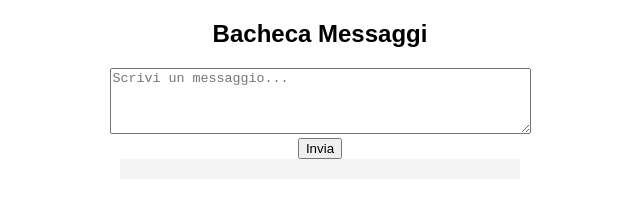
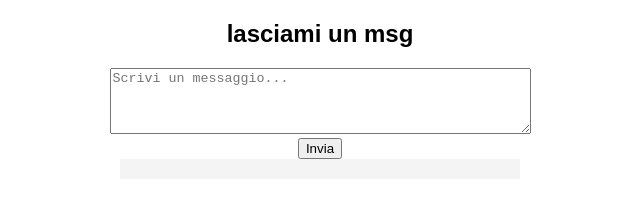
Before and after one commit to Mary96-blip/bacheca, a website: page public/index.html in a window 1280 px wide. Shown: the whole page, without its empty margins (320-960 px from the left). Drawn offline with Linux system fonts and the light colour scheme; no server answers.

Commit message:
Update index03.html

```diff
--- a/public/index.html
+++ b/public/index.html
@@ -12,7 +12,7 @@
 </head>
 <body>
 
-    <h2>Bacheca Messaggi</h2>
+    <h2>lasciami un msg</h2>
     <textarea id="messageInput" rows="4" cols="50" placeholder="Scrivi un messaggio..."></textarea><br>
     <button onclick="sendMessage()">Invia</button>
 
```
